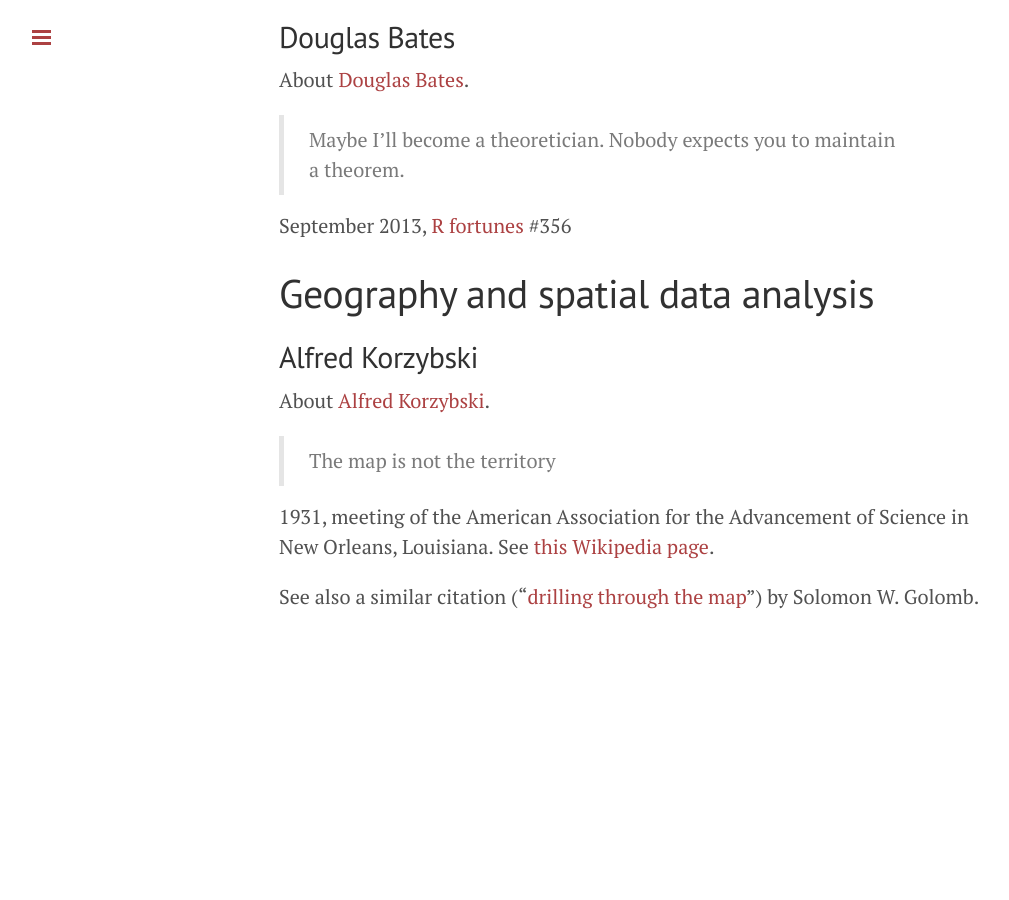
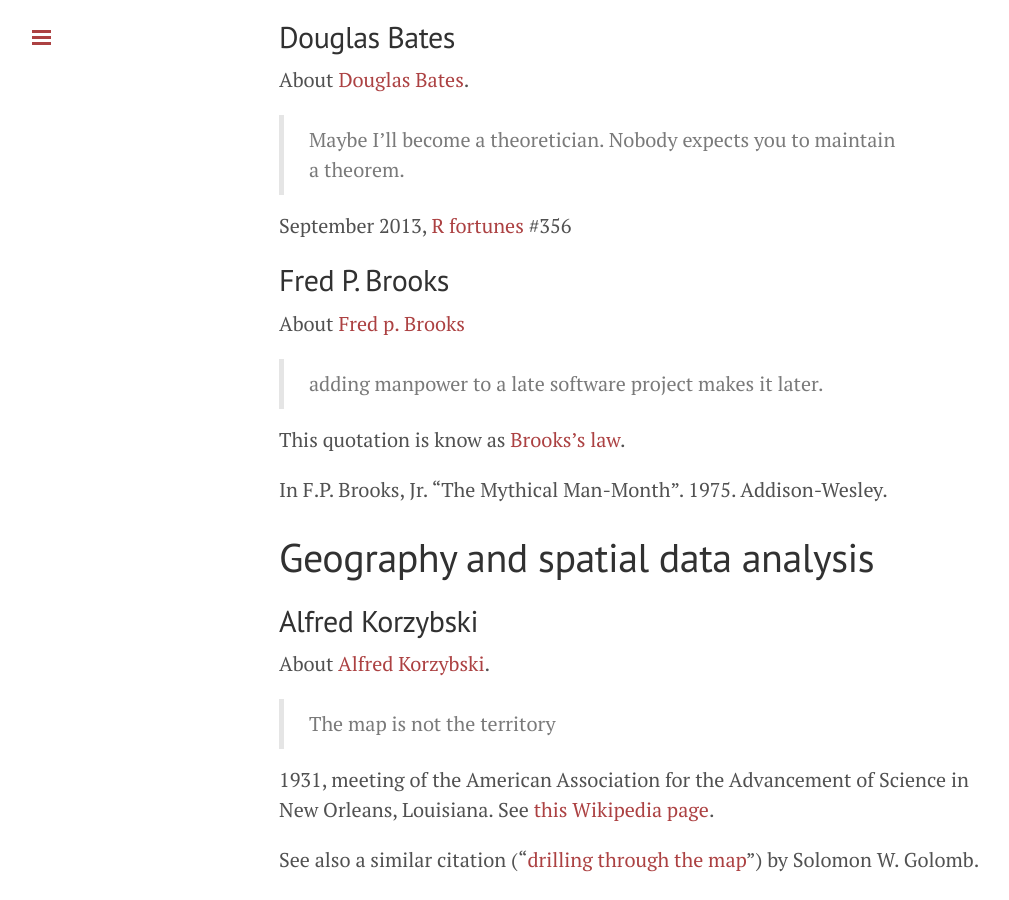
Before and after one commit to julienmoeys/julienmoeys.github.io, a Jekyll site: the page built from Quotations.md, in a window 1280 px wide and 900 px high, scrolled down 2576 px. Shown: the whole window, without its empty margins (1-1010 px from the left). Built offline with Jekyll 4.4.1, drawn with Linux system fonts in a browser that asks for light colours; Markdown is read by kramdown in place of the engine named in the settings; before the commit the page ends 3268 px from its top, so only the background shows below that; some of the changed lines change nothing that is shown.

Commit message:
new quotation + formatting

```diff
--- a/Quotations.md
+++ b/Quotations.md
@@ -17,7 +17,7 @@ Statistics   <a name="stats"></a>
 ==========
 
 The statistics questions and answers site [Cross
-Validated](http://stats.stackexchange.com/) has an excellent entry
+Validated][CrossValidated] has an excellent entry
 about [Famous statistician quotes][famousStatQuote].
 
 
@@ -25,7 +25,7 @@ about [Famous statistician quotes][famousStatQuote].
 Ronald Fisher
 -------------
 
-About [Ronald Fisher](http://en.wikipedia.org/wiki/Ronald_Fisher).
+About [Ronald Fisher][RonaldFisher].
 
 > To call in the statistician after the experiment is done may be
 > no more than asking him to perform a post-mortem examination:
@@ -43,7 +43,7 @@ Informatics   <a name="informatics"></a>
 Maurice Wilkes
 --------------
 
-About [Maurice Wilkes](http://en.wikipedia.org/wiki/Maurice_Wilkes).
+About [Maurice Wilkes][MauriceWilkes].
 
 > In 1949 as soon as we started programming we found to our surprise
 > that it wasn’t as easy to get programs right as we had thought.
@@ -60,7 +60,7 @@ Telegraph, citing this quotation.
 Solomon W. Golomb   <a name="golomb"></a>
 -----------------
 
-About [Solomon W Golomb](http://en.wikipedia.org/wiki/Solomon_W._Golomb).
+About [Solomon W Golomb][SolomonWGolomb].
 
 > Don't apply a model until you understand the simplifying assumptions
 > on which it is based and can test their applicability.
@@ -79,7 +79,7 @@ I found this citation in a [presentation given by Karl Johan
 Åström][KJAstrom] at a seminar in Collège de France
 (Seminar organised by Gérard Berry, available online). The original
 paper is: Golomb, SOLOMON W. "[Mathematical models: Uses and limitations
-][SolomonGolomb]." Reliability, IEEE Transactions on 20, no. 3
+][MathModel]." Reliability, IEEE Transactions on 20, no. 3
 (1971): 130-131.
 
 Note: _I haven't been able to check the quotation myself, and I
@@ -91,7 +91,7 @@ have found numerous variations around Solomon W Golomb quotations
 Gérard Berry
 ------------
 
-About [Gérard Berry](http://en.wikipedia.org/wiki/G%C3%A9rard_Berry).
+About [Gérard Berry][GerardBerry].
 
 > Informatics, in the present state a the titanic fight between
 > two absolutely opposite components: [...]
@@ -116,12 +116,25 @@ The same citation, as [a transcript of the same lecture][SevenKeys2]:
 Douglas Bates
 -------------
 
-About [Douglas Bates](http://www.stat.wisc.edu/~bates/).
+About [Douglas Bates][DouglasBates].
 
 > Maybe I’ll become a theoretician. Nobody expects you to maintain
 > a theorem.
 
 September 2013, [R fortunes][RFortunes] #356
+
+
+
+Fred P. Brooks
+--------------
+
+About [Fred p. Brooks][FredBrooks]
+
+> adding manpower to a late software project makes it later.
+
+This quotation is know as [Brooks's law][BrookssLaw].
+
+In F.P. Brooks, Jr. "The Mythical Man-Month". 1975. Addison-Wesley.
 
 
 
@@ -131,7 +144,7 @@ Geography and spatial data analysis   <a name="geography"></a>
 Alfred Korzybski
 ----------------
 
-About [Alfred Korzybski](http://en.wikipedia.org/wiki/Alfred_Korzybski).
+About [Alfred Korzybski][AlfredKorzybski].
 
 > The map is not the territory
 
@@ -145,14 +158,23 @@ by Solomon W. Golomb.
 
 
 <!-- List of links -->
-[quotation]:       https://en.wikipedia.org/wiki/Quotation                     "Quotation (Wikipedia)"
-[mapterritory]:    http://en.wikipedia.org/wiki/Map%E2%80%93territory_relation "Map–territory relation (Wikipedia)"
-[MauriceWilkes]:   http://www.telegraph.co.uk/news/obituaries/technology-obituaries/8171435/Professor-Sir-Maurice-Wilkes.html "Maurice Wilkes obituary (Daily Telegraph)"
-[SolomonGolomb]:   http://dx.doi.org/10.1109/TR.1971.5216113 "Solomon Golomb Mathematical models: Uses and limitations"
-[KJAstrom]:        http://www.college-de-france.fr/site/gerard-berry/seminar-2014-03-19-17h00.htm
-[RFortunes]:       http://cran.r-project.org/web/packages/fortunes/vignettes/fortunes.pdf "R Fortunes vignette on CRAN"
-[GettingRid]:      http://www-sop.inria.fr/members/Gerard.Berry/VideosEdinburgh/GETTING_RID_H264_768kbit.mp4 "Getting Rid of Bugs - video (Gérard Berry)"
-[GerardBerry]:     http://www-sop.inria.fr/members/Gerard.Berry/ "Gérard Berry’s Home Page"
-[SevenKeys]:       http://idea.ed.ac.uk/future/ "Seven Keys to the Digital Future (conference)"
-[SevenKeys2]:      http://www.royalsoced.org.uk/cms/files/events/reports/2009-2010/berry_bishop_final.pdf "Seven Keys to the Digital Future (transcript)"
-[famousStatQuote]: http://stats.stackexchange.com/questions/726/famous-statistician-quotes "Famous statistician quotes (Cross Validated)"
+[quotation]:        https://en.wikipedia.org/wiki/Quotation                     "Quotation (Wikipedia)"
+[mapterritory]:     http://en.wikipedia.org/wiki/Map%E2%80%93territory_relation "Map–territory relation (Wikipedia)"
+[MauriceWilkes]:    http://www.telegraph.co.uk/news/obituaries/technology-obituaries/8171435/Professor-Sir-Maurice-Wilkes.html "Maurice Wilkes obituary (Daily Telegraph)"
+[MathModel]:        http://dx.doi.org/10.1109/TR.1971.5216113 "Solomon Golomb Mathematical models: Uses and limitations"
+[KJAstrom]:         http://www.college-de-france.fr/site/gerard-berry/seminar-2014-03-19-17h00.htm
+[RFortunes]:        http://cran.r-project.org/web/packages/fortunes/vignettes/fortunes.pdf "R Fortunes vignette on CRAN"
+[GettingRid]:       http://www-sop.inria.fr/members/Gerard.Berry/VideosEdinburgh/GETTING_RID_H264_768kbit.mp4 "Getting Rid of Bugs - video (Gérard Berry)"
+[GerardBerry]:      http://www-sop.inria.fr/members/Gerard.Berry/ "Gérard Berry’s Home Page"
+[SevenKeys]:        http://idea.ed.ac.uk/future/ "Seven Keys to the Digital Future (conference)"
+[SevenKeys2]:       http://www.royalsoced.org.uk/cms/files/events/reports/2009-2010/berry_bishop_final.pdf "Seven Keys to the Digital Future (transcript)"
+[famousStatQuote]:  http://stats.stackexchange.com/questions/726/famous-statistician-quotes "Famous statistician quotes (Cross Validated)"
+[FredBrooks]:       https://en.wikipedia.org/wiki/Fred_Brooks  "Fred Brooks (Wikipedia)"
+[BrookssLaw]:       https://en.wikipedia.org/wiki/Brooks%27s_law  "Brooks's law (Wikipedia)"
+[DouglasBates]:     http://www.stat.wisc.edu/~bates/  "Douglas Bates homepage"
+[GerardBerry]:      http://en.wikipedia.org/wiki/G%C3%A9rard_Berry  "Gérard Berry (Wikipedia)"
+[AlfredKorzybski]:  http://en.wikipedia.org/wiki/Alfred_Korzybski  "Alfred Korzybski (Wikipedia)"
+[SolomonWGolomb]:   http://en.wikipedia.org/wiki/Solomon_W._Golomb  "Solomon W Golomb (Wikipedia)"
+[MauriceWilkes]:    http://en.wikipedia.org/wiki/Maurice_Wilkes  "Maurice Wilkes (Wikipedia)"
+[RonaldFisher]:     http://en.wikipedia.org/wiki/Ronald_Fisher  "Ronald Fisher (Wikipedia)"
+[CrossValidated]:   http://stats.stackexchange.com/  "Cross Validated (@stackexchange.com)"
```
